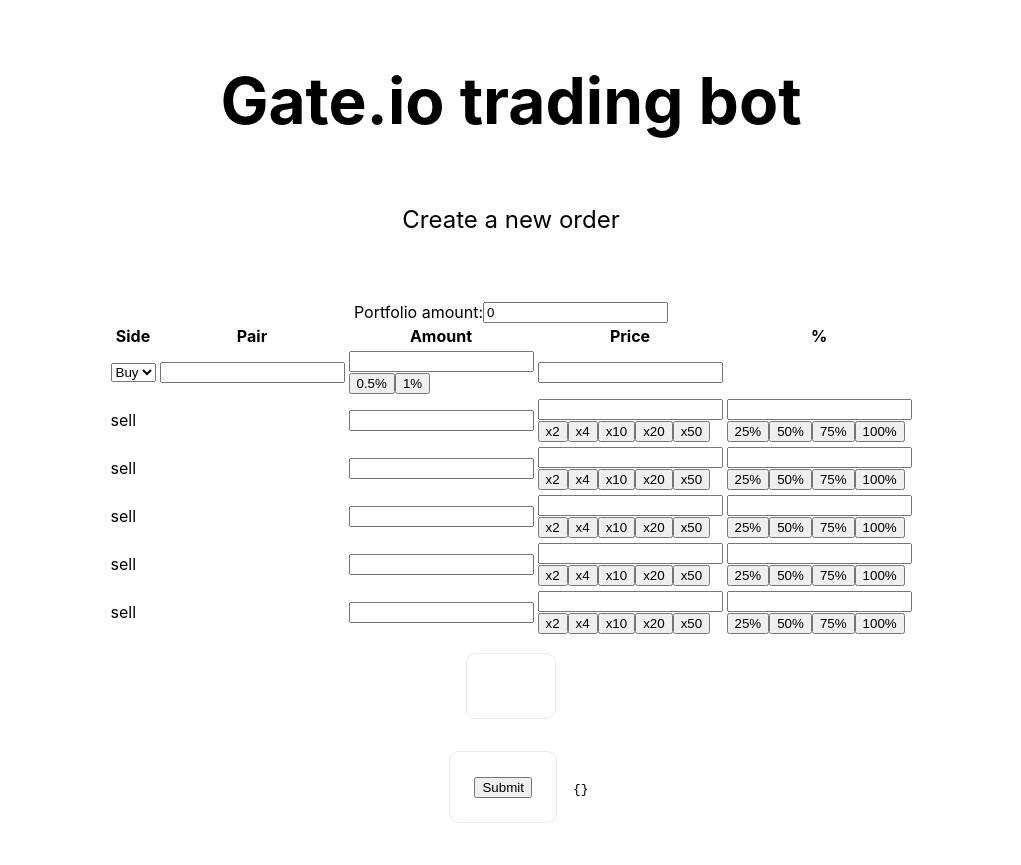
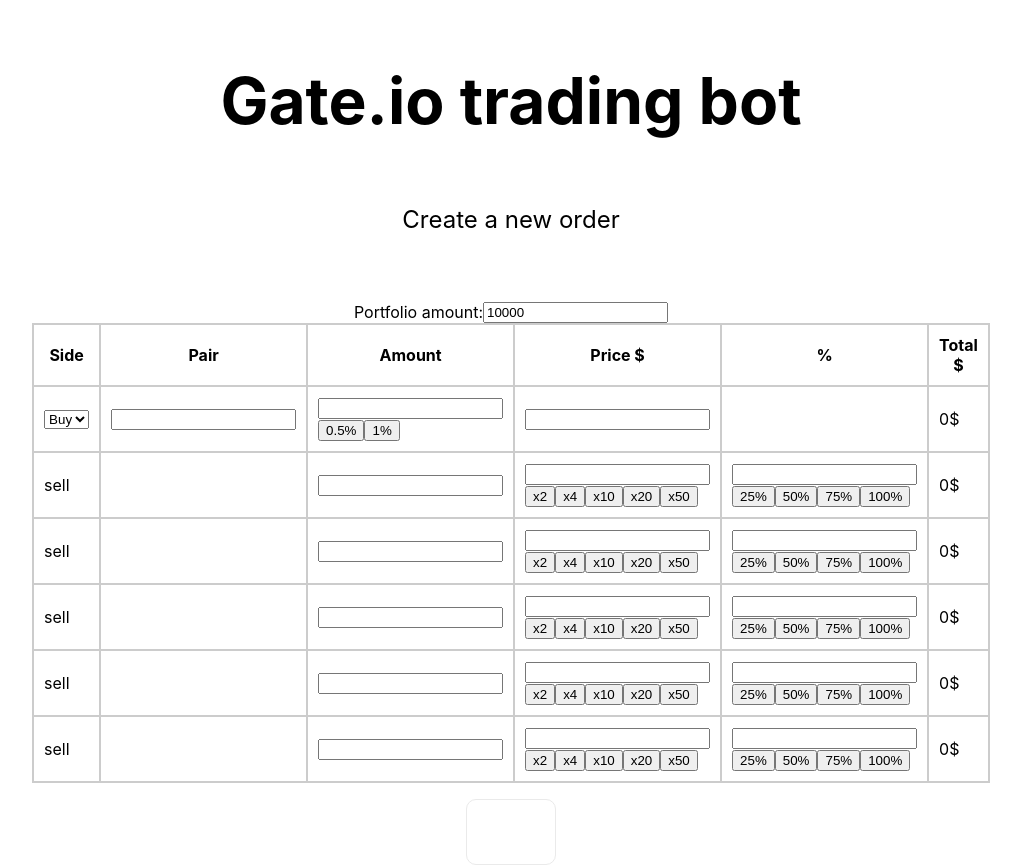
Before and after one commit to sovattha/gateio-nextjs, a Next.js app: page /orders/new in a window 1280 px wide. Shown: the top 865 px of the page, without its empty margins (129-1150 px from the left). Built offline with nearby package versions, Linux system fonts and the light colour scheme.

Commit message:
Improve the calculator

```diff
--- a/pages/orders/new.tsx
+++ b/pages/orders/new.tsx
@@ -12,8 +12,10 @@
   side: string;
 };
 
+const INITIAL_PORTFOLIO_AMOUNT = 1e4;
+
 const Home: NextPage = () => {
-  const [portfolioAmount, setPortfolioAmount] = useState(0);
+  const [portfolioAmount, setPortfolioAmount] = useState(INITIAL_PORTFOLIO_AMOUNT);
 
   const [pair, setPair] = useState('');
   const [amount, setAmount] = useState('');
@@ -74,14 +76,14 @@
 
   useEffect(() => {
     if (price) {
-      if (!price1) setPrice1(`${+price * 2}`);
-      if (!price2) setPrice2(`${+price * 4}`);
-      if (!price3) setPrice3(`${+price * 10}`);
-      if (!price4) setPrice4(`${+price * 20}`);
-      if (!pct1) setPct1('25');
-      if (!pct2) setPct2('25');
-      if (!pct3) setPct3('25');
-      if (!pct4) setPct4('25');
+      setPrice1(`${+price * 2}`);
+      setPrice2(`${+price * 4}`);
+      setPrice3(`${+price * 10}`);
+      setPrice4(`${+price * 20}`);
+      setPct1('25');
+      setPct2('25');
+      setPct3('25');
+      setPct4('25');
     }
     const newOrders = [];
     newOrders.push({
@@ -91,7 +93,7 @@
       side,
     });
     setOrders(newOrders);
-  }, [amount, price, pair, pct1, pct2, pct3, pct4, price1, price2, price3, price4, side]);
+  }, [amount, price, pair, side]);
 
   useEffect(() => {
     const newOrders = Array(5);
@@ -185,101 +187,108 @@
         <p className={styles.description}>Create a new order</p>
         <div className={styles.grid}>
           Portfolio amount: <input type="text" value={portfolioAmount} onChange={(event) => setPortfolioAmount(+event.target.value)} />
-          <table>
+          <table className={styles.table}>
             <thead>
-              <tr>
-                <th>Side</th>
-                <th>Pair</th>
-                <th>Amount</th>
-                <th>Price</th>
-                <th>%</th>
+              <tr className={styles.tr}>
+                <th className={styles.th}>Side</th>
+                <th className={styles.th}>Pair</th>
+                <th className={styles.th}>Amount</th>
+                <th className={styles.th}>Price $</th>
+                <th className={styles.th}>%</th>
+                <th className={styles.th}>Total $</th>
               </tr>
             </thead>
             <tbody>
-              <tr>
-                <td>
+              <tr className={styles.tr}>
+                <td className={styles.td}>
                   <select value={side} onChange={(event) => setSide(event.target.value)}>
                     <option value="buy">Buy</option>
                     <option value="sell">Sell</option>
                   </select>
                 </td>
-                <td>
+                <td className={styles.td}>
                   <input type="text" value={pair} onChange={(event) => setPair(event.target.value)} />
                 </td>
-                <td>
+                <td className={styles.td}>
                   <input type="text" value={amount} onChange={(event) => setAmount(event.target.value)} />
-                  <button onClick={(event) => setAmount(`${(portfolioAmount * 0.005) / +price}`)}>0.5%</button>
-                  <button onClick={(event) => setAmount(`${(portfolioAmount * 0.01) / +price}`)}>1%</button>
+                  <button onClick={(event) => portfolioAmount && price && setAmount(`${(portfolioAmount * 0.005) / +price}`)}>0.5%</button>
+                  <button onClick={(event) => portfolioAmount && price && setAmount(`${(portfolioAmount * 0.01) / +price}`)}>1%</button>
                 </td>
-                <td>
+                <td className={styles.td}>
                   <input type="text" value={price} onChange={(event) => setPrice(event.target.value)} />
                 </td>
-                <td></td>
+                <td className={styles.td}></td>
+                <td className={styles.td}>{+amount * +price}$</td>
               </tr>
               <tr>
-                <td>{side === 'buy' ? 'sell' : 'buy'}</td>
-                <td>{pair}</td>
-                <td>
+                <td className={styles.td}>{side === 'buy' ? 'sell' : 'buy'}</td>
+                <td className={styles.td}>{pair}</td>
+                <td className={styles.td}>
                   <input type="text" value={amount1} onChange={(event) => setAmount1(event.target.value)} />
                 </td>
-                <td>
+                <td className={styles.td}>
                   <PriceInput price={price1} setPrice={setPrice1} />
                 </td>
-                <td>
+                <td className={styles.td}>
                   <PercentageInput pct={pct1} setPct={setPct1} />
                 </td>
+                <td className={styles.td}>{+amount1 * +price1}$</td>
               </tr>
               <tr>
-                <td>{side === 'buy' ? 'sell' : 'buy'}</td>
-                <td>{pair}</td>
-                <td>
+                <td className={styles.td}>{side === 'buy' ? 'sell' : 'buy'}</td>
+                <td className={styles.td}>{pair}</td>
+                <td className={styles.td}>
                   <input type="text" value={amount2} onChange={(event) => setAmount2(event.target.value)} />
                 </td>
-                <td>
+                <td className={styles.td}>
                   <PriceInput price={price2} setPrice={setPrice2} />
                 </td>
-                <td>
+                <td className={styles.td}>
                   <PercentageInput pct={pct2} setPct={setPct2} />
                 </td>
+                <td className={styles.td}>{+amount2 * +price2}$</td>
               </tr>
               <tr>
-                <td>{side === 'buy' ? 'sell' : 'buy'}</td>
-                <td>{pair}</td>
-                <td>
+                <td className={styles.td}>{side === 'buy' ? 'sell' : 'buy'}</td>
+                <td className={styles.td}>{pair}</td>
+                <td className={styles.td}>
                   <input type="text" value={amount3} onChange={(event) => setAmount3(event.target.value)} />
                 </td>
-                <td>
+                <td className={styles.td}>
                   <PriceInput price={price3} setPrice={setPrice3} />
                 </td>
-                <td>
+                <td className={styles.td}>
                   <PercentageInput pct={pct3} setPct={setPct3} />
                 </td>
+                <td className={styles.td}>{+amount3 * +price3}$</td>
               </tr>
               <tr>
-                <td>{side === 'buy' ? 'sell' : 'buy'}</td>
-                <td>{pair}</td>
-                <td>
+                <td className={styles.td}>{side === 'buy' ? 'sell' : 'buy'}</td>
+                <td className={styles.td}>{pair}</td>
+                <td className={styles.td}>
                   <input type="text" value={amount4} onChange={(event) => setAmount4(event.target.value)} />
                 </td>
-                <td>
+                <td className={styles.td}>
                   <PriceInput price={price4} setPrice={setPrice4} />
                 </td>
-                <td>
+                <td className={styles.td}>
                   <PercentageInput pct={pct4} setPct={setPct4} />
                 </td>
+                <td className={styles.td}>{+amount4 * +price4}$</td>
               </tr>
               <tr>
-                <td>{side === 'buy' ? 'sell' : 'buy'}</td>
-                <td>{pair}</td>
-                <td>
+                <td className={styles.td}>{side === 'buy' ? 'sell' : 'buy'}</td>
+                <td className={styles.td}>{pair}</td>
+                <td className={styles.td}>
                   <input type="text" value={amount5} onChange={(event) => setAmount5(event.target.value)} />
                 </td>
-                <td>
+                <td className={styles.td}>
                   <PriceInput price={price5} setPrice={setPrice5} />
                 </td>
-                <td>
+                <td className={styles.td}>
                   <PercentageInput pct={pct5} setPct={setPct5} />
                 </td>
+                <td className={styles.td}>{+amount5 * +price5}$</td>
               </tr>
             </tbody>
           </table>
--- a/styles/orders.module.css
+++ b/styles/orders.module.css
@@ -1,3 +1,16 @@
+.table {
+  border: 1px solid #ccc;
+  border-spacing: 0;
+  border-collapse: separate;
+}
+
+.tr,
+.th,
+.td {
+  border: 1px solid #ccc;
+  padding: 10px;
+}
+
 .container {
   padding: 0 2rem;
 }
```
